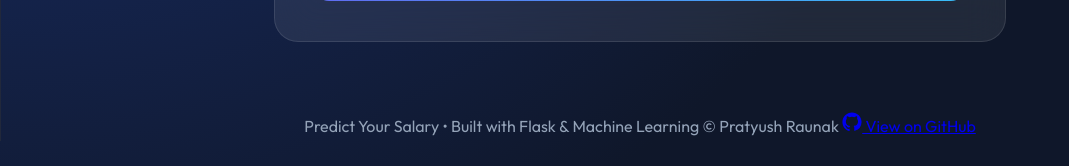
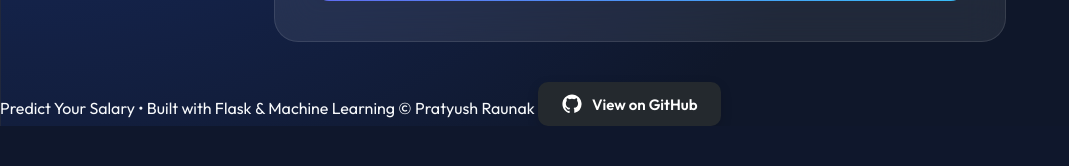
Before and after one commit to PR0801/Salary_Prediction, a Flask app: page / in a window 1280 px wide. Shown: the part 739-905 px from the top of the page, without its empty margins (0-1069 px from the left). After the commit the page ends 865 px from the top, so only its background shows below. Run offline with Flask 3, Linux system fonts and the light colour scheme; parts of the project's set-up code (start-up, migrations or seed data) failed here and were passed over.

Commit message:
Update index.html

```diff
--- a/templates/index.html
+++ b/templates/index.html
@@ -235,11 +235,46 @@
         object-fit: contain;
       }
 
-      footer {
+      .footer {
         text-align: center;
         padding: 30px;
         color: #94a3b8;
       }
+      .footer {
+    text-align: center;
+    padding: 20px;
+    margin-top: 30px;
+}
+
+.github-btn {
+    display: inline-flex;
+    align-items: center;
+    gap: 10px;
+    padding: 12px 24px;
+    background: #24292e;
+    color: #fff;
+    text-decoration: none;
+    border-radius: 10px;
+    font-weight: 600;
+    font-size: 15px;
+    transition: all 0.3s ease;
+    box-shadow: 0 4px 12px rgba(0, 0, 0, 0.15);
+}
+
+.github-btn:hover {
+    background: #000;
+    transform: translateY(-2px);
+    box-shadow: 0 8px 20px rgba(0, 0, 0, 0.25);
+}
+
+.github-btn:active {
+    transform: translateY(0);
+}
+
+.github-btn svg {
+    width: 20px;
+    height: 20px;
+}
     </style>
   </head>
 
```
